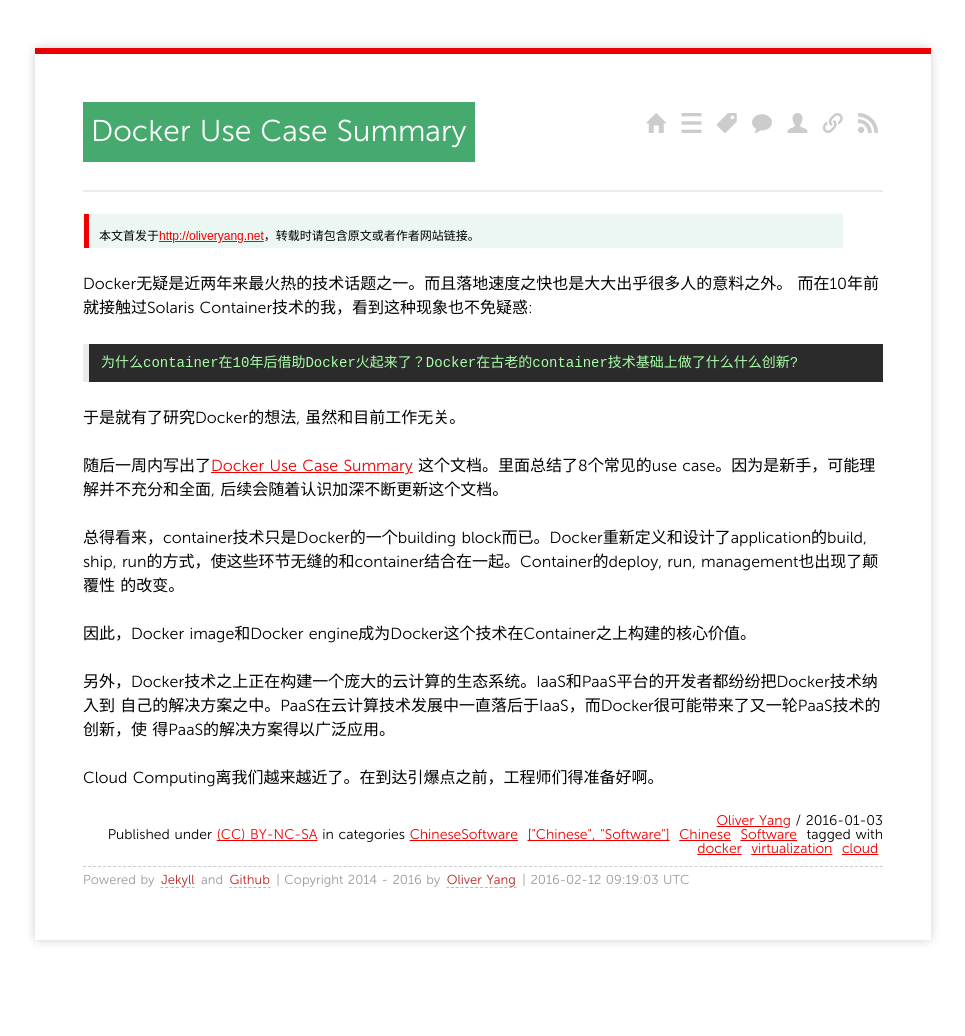
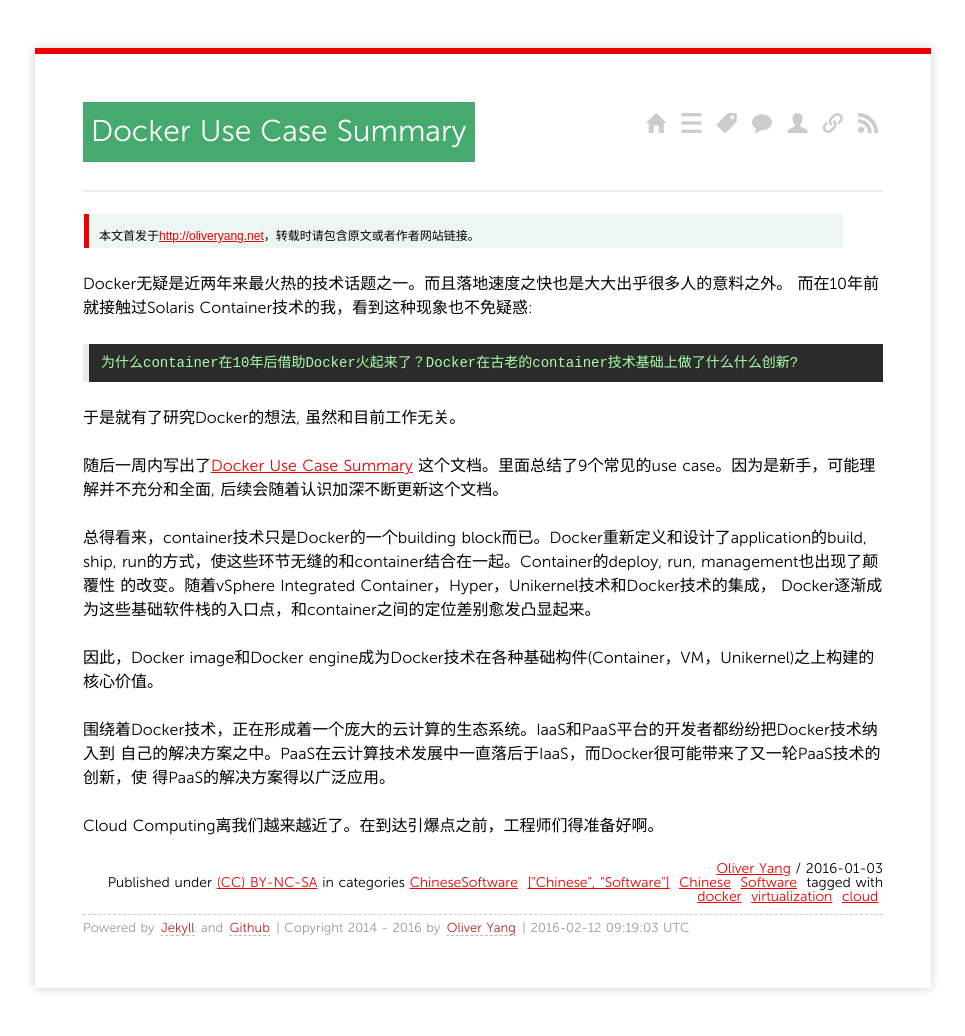
Before and after one commit to yangoliver/yangoliver.github.io, a Jekyll site: the page built from _posts/2016/2016-01-03-docker_use_case_summary.md, in a window 1280 px wide. Shown: the whole page, without its empty margins (157-1122 px from the left). Built offline with Jekyll 4.4.1, drawn with Linux system fonts in a browser that asks for light colours; comment, search, counter and statistics services are not loaded; before the commit the page ends 988 px from its top, so only the background shows below that.

Commit message:
updated: changes for unikernel

```diff
--- a/_posts/2016/2016-01-03-docker_use_case_summary.md
+++ b/_posts/2016/2016-01-03-docker_use_case_summary.md
@@ -18,16 +18,17 @@
 于是就有了研究Docker的想法, 虽然和目前工作无关。
 
 随后一周内写出了[Docker Use Case Summary](https://github.com/yangoliver/mydoc/raw/master/share/docker_use_case_summary.pdf)
-这个文档。里面总结了8个常见的use case。因为是新手，可能理解并不充分和全面,
+这个文档。里面总结了9个常见的use case。因为是新手，可能理解并不充分和全面,
 后续会随着认识加深不断更新这个文档。
 
 总得看来，container技术只是Docker的一个building block而已。Docker重新定义和设计了application的build,
 ship, run的方式，使这些环节无缝的和container结合在一起。Container的deploy, run, management也出现了颠覆性
-的改变。
+的改变。随着vSphere Integrated Container，Hyper，Unikernel技术和Docker技术的集成，
+Docker逐渐成为这些基础软件栈的入口点，和container之间的定位差别愈发凸显起来。
 
-因此，Docker image和Docker engine成为Docker这个技术在Container之上构建的核心价值。
+因此，Docker image和Docker engine成为Docker技术在各种基础构件(Container，VM，Unikernel)之上构建的核心价值。
 
-另外，Docker技术之上正在构建一个庞大的云计算的生态系统。IaaS和PaaS平台的开发者都纷纷把Docker技术纳入到
+围绕着Docker技术，正在形成着一个庞大的云计算的生态系统。IaaS和PaaS平台的开发者都纷纷把Docker技术纳入到
 自己的解决方案之中。PaaS在云计算技术发展中一直落后于IaaS，而Docker很可能带来了又一轮PaaS技术的创新，使
 得PaaS的解决方案得以广泛应用。
 
```
